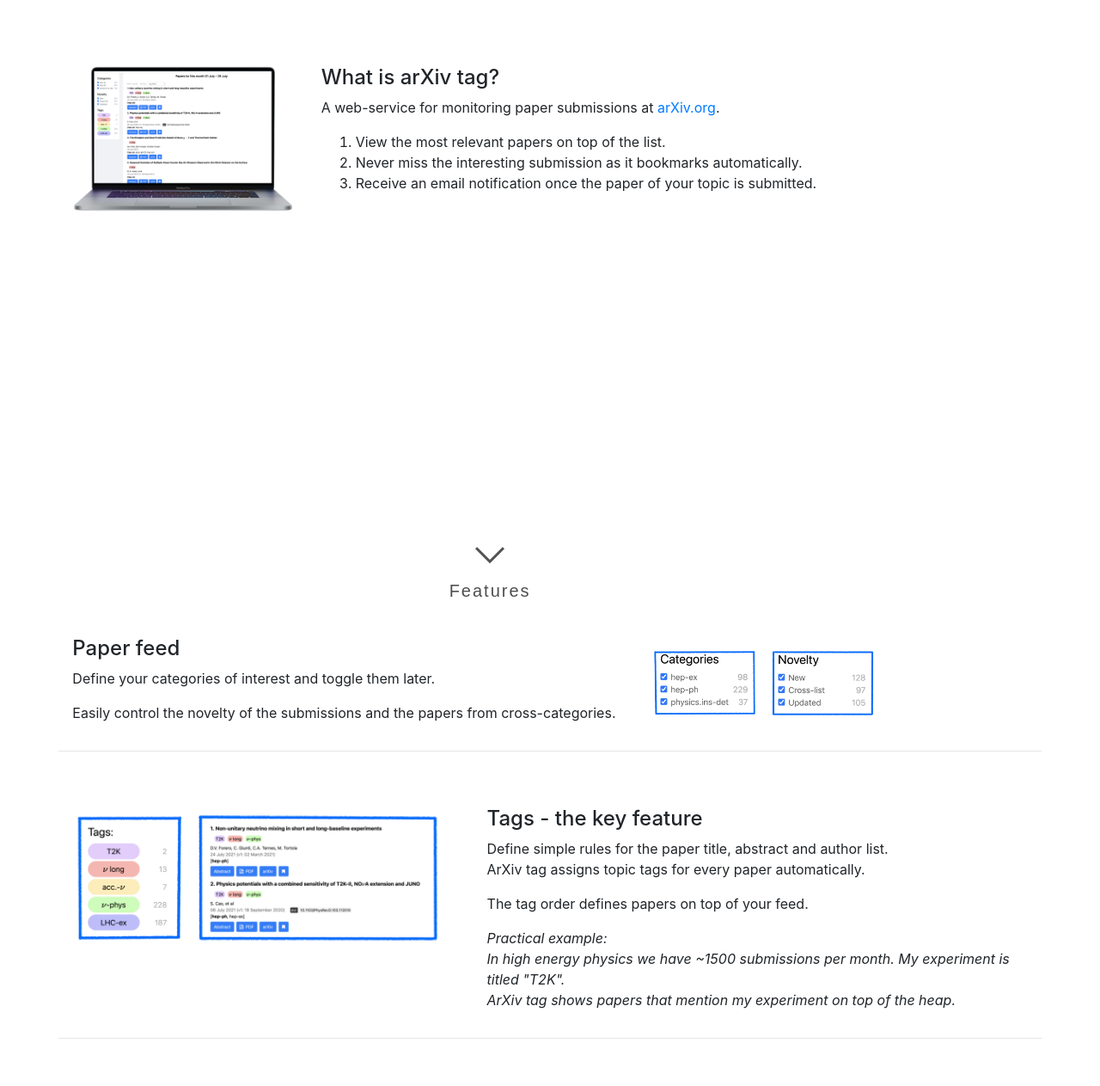
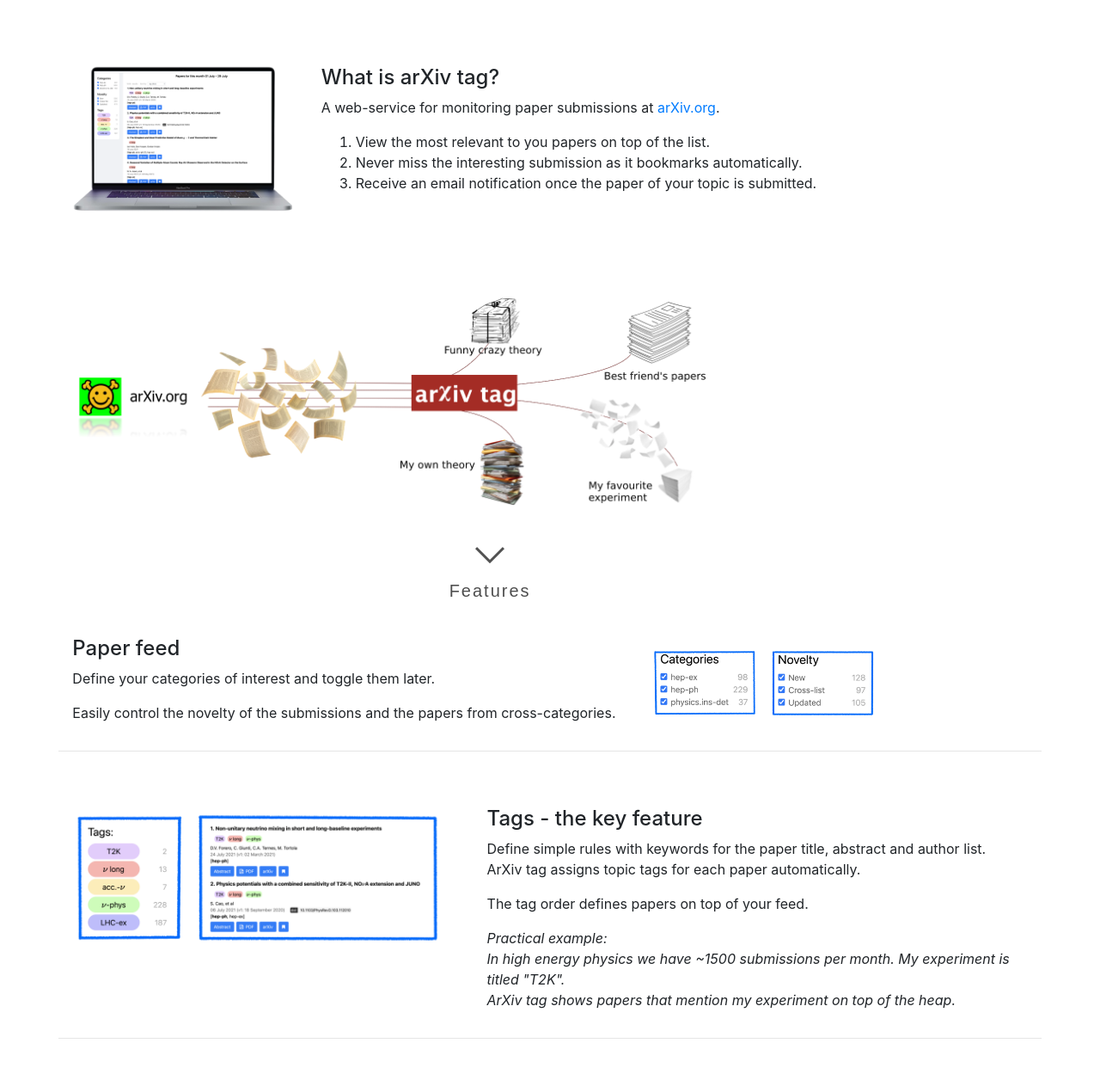
Before and after one commit to suvorov21/arxivtagpy, a Python web app: template app/templates/about.jinja2 in a window 1280 px wide. Shown: the part 716-1979 px from the top of the page at 86% size. Run offline with Jinja, Linux system fonts and the light colour scheme; the template is opened without the code that fills it, so the values that code supplies are empty; style sheets or scripts are compiled from the project's sources; some libraries are stand-ins or nearby versions.

Commit message:
update about page with tool scheme

```diff
--- a/app/templates/about.jinja2
+++ b/app/templates/about.jinja2
@@ -35,10 +35,13 @@
             <h4>What is arXiv tag?</h4>
             <p>A web-service for monitoring paper submissions at <a href="https://arxiv.org/">arXiv.org</a>.</p>
             <ol>
-              <li>View the most relevant papers on top of the list.</li>
+              <li>View the most relevant to you papers on top of the list.</li>
               <li>Never miss the interesting submission as it bookmarks automatically.</li>
               <li>Receive an email notification once the paper of your topic is submitted.</li>
             </ol>
+          </div>
+          <div class="col-sm-12 col-md-10 col-xl-8">
+            <img src="{{ url_for('static', filename='dist/img/scheme.png')}}" width="100%">
           </div>
           <section class="down-link">
             <a href="#features" id="feature-ref"><span class="bit-up"></span>Features</a>
@@ -67,8 +70,8 @@
           </div>
           <div class="col-sm-12 col-md-7">
             <h4>Tags - the key feature</h4>
-            <p>Define simple rules for the paper title, abstract and author list. <br>
-            ArXiv tag assigns topic tags for every paper automatically. </p>
+            <p>Define simple rules with keywords for the paper title, abstract and author list. <br>
+            ArXiv tag assigns topic tags for each paper automatically. </p>
             <p>The tag order defines papers on top of your feed.</p>
             <p style="font-style: italic; font-size: 1rem">Practical example:<br>
 
```
Also changed, not shown: app/static/dist/img/scheme.png (added).
